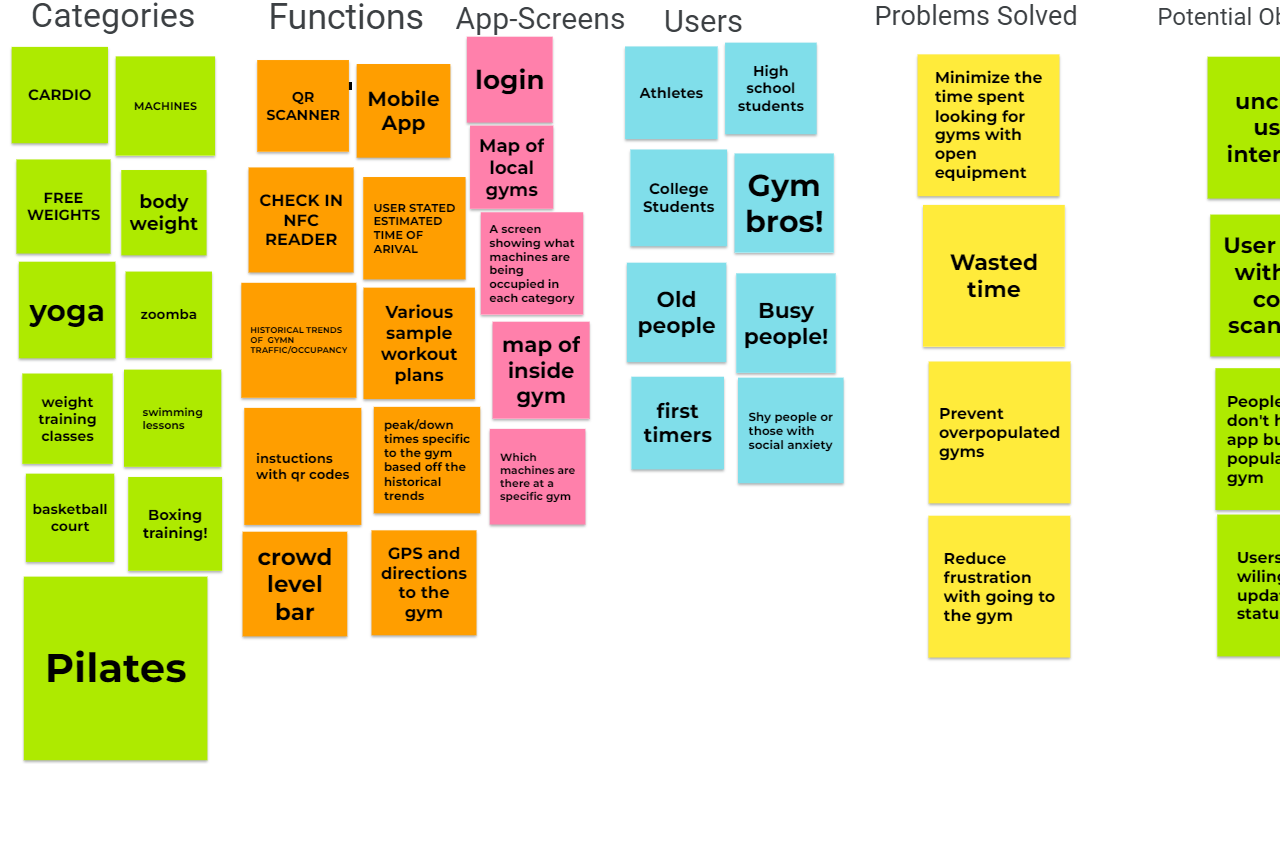
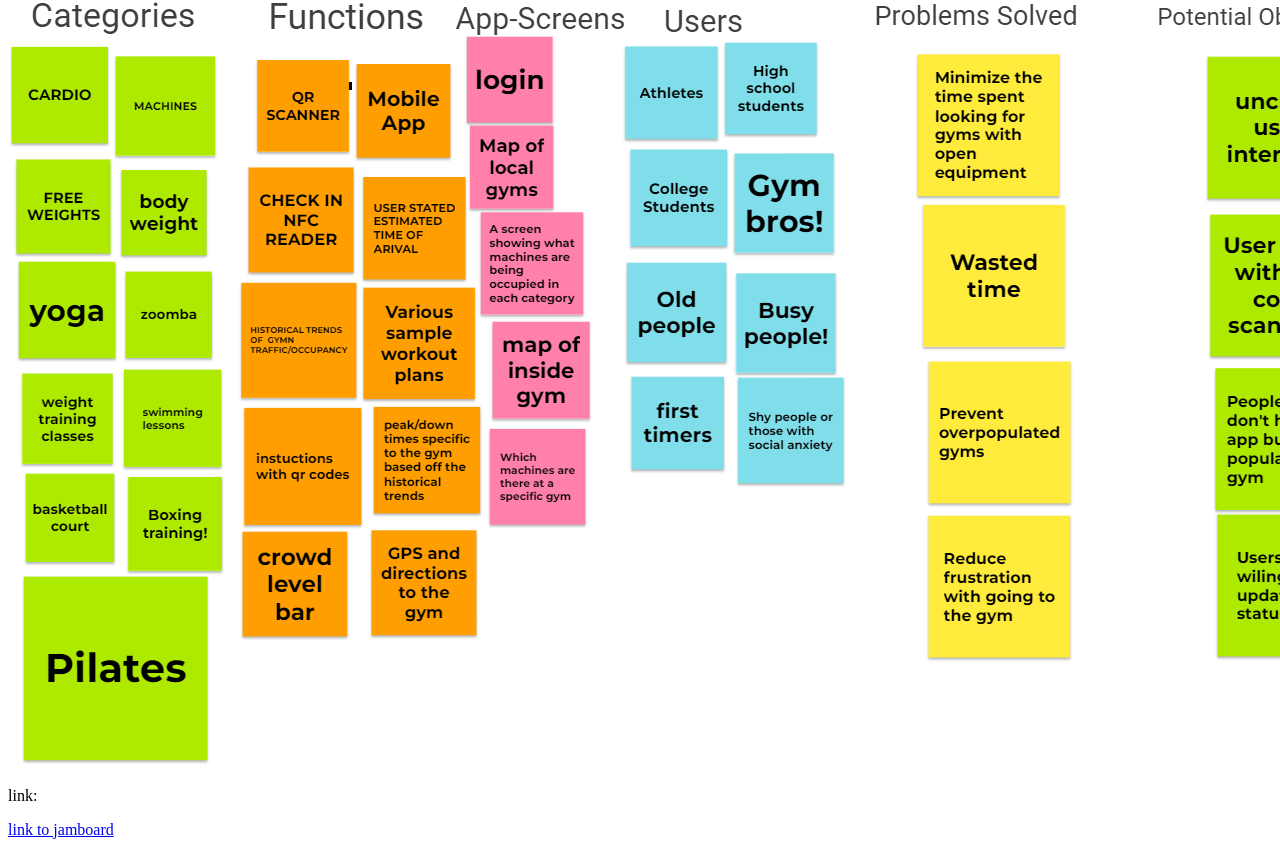
Before and after one commit to Cyber-Pyrate/Cyber-Pyrate.github.io, a plain HTML site: page index.html in a window 1280 px wide. Shown: the part 1506-2353 px from the top of the page. Before the commit the page ends 2285 px from the top, so only its background shows below. Drawn offline with Linux system fonts and the light colour scheme.

Commit message:
Update index.html

```diff
--- a/index.html
+++ b/index.html
@@ -15,6 +15,8 @@
                     <a href="files/Problem statement CSCE 190.pdf">Problem Staitment pdf</a>
                     <h2>gym time jamboard</h2>
                     <img src="images/jamboard.png">
+                    <p>link:</p>
+                    <a href="https://jamboard.google.com/d/1OgZrMYOgZWa1C_dOtW20wxJMNxPnQTRJiJkfqnO2guk/edit?usp=sharing">link to jamboard</a>
                 </section>
         </section>
     </body>
```
